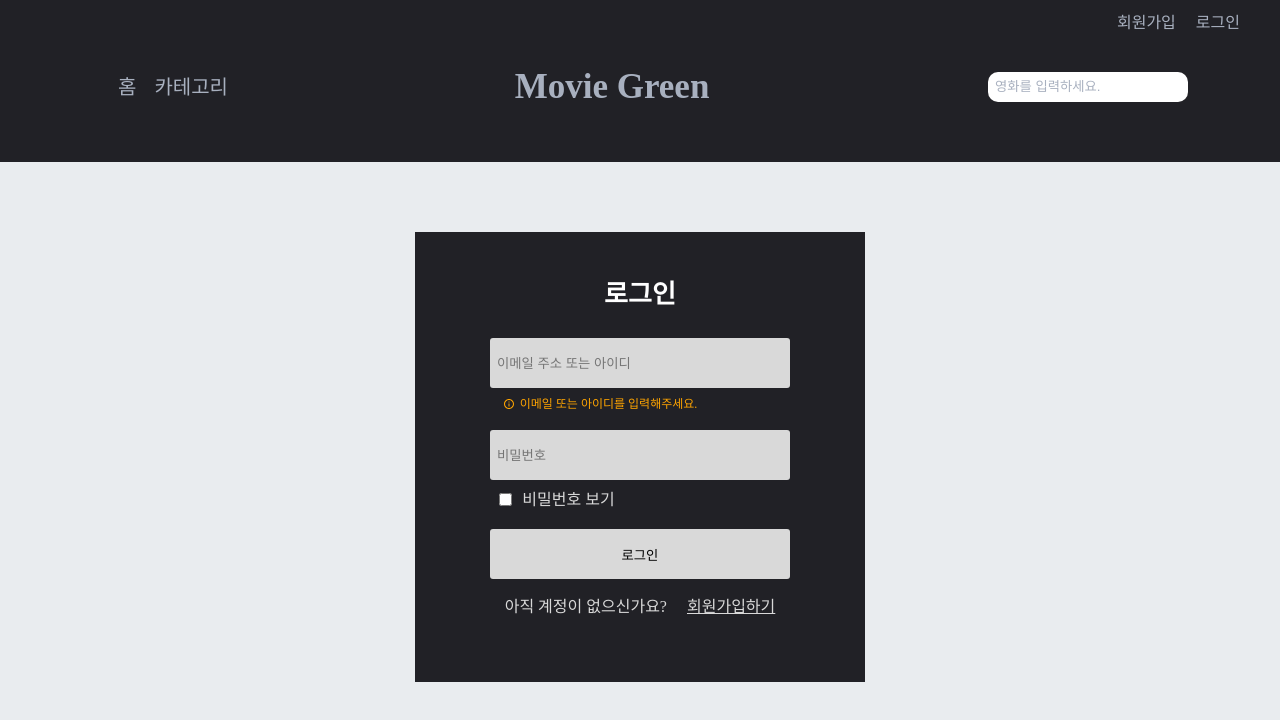
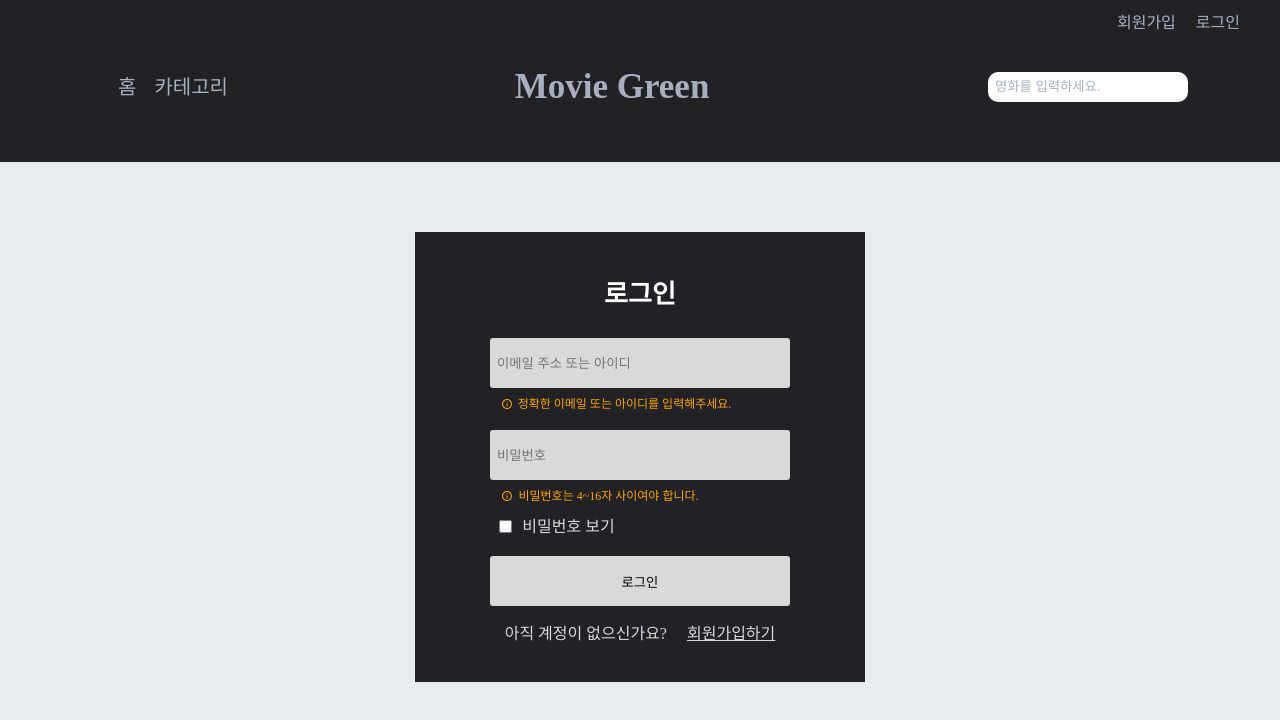
Before and after one commit to Wonahyeon/MovieGreen, a React (Create React App) app: page /log-in in a window 1280 px wide. Both pictures are taken after a click on the button "로그인". Shown: the top 720 px of the page. Built offline with nearby package versions, Linux system fonts and the light colour scheme.

Commit message:
로그인 유효성검사
로그인 유효성 검사기능 추가

```diff
--- a/src/pages/Login.js
+++ b/src/pages/Login.js
@@ -38,13 +38,16 @@ const Input = styled.input`
 `;
 
 // Id 경고
-const IdWarn = styled.div`
+const Warn = styled.div`
   /* display: none; */
   display: flex;
   color: orange;
   font-size: 12px;
   margin: 5px 0 10px;
   .warnMessage {
+    margin: 0 48px 0 5px;
+  }
+  .warnPwMessage {
     margin: 0 80px 0 5px;
   }
 `;
@@ -111,7 +114,9 @@ function Login(props) {
 
   const passwordRef = useRef(null);
 
-  const [warnMsShow, setWarnMsShow] = useState(false); // 메세지 상태
+  const [warnMsShow, setWarnMsShow] = useState(false); // Id 메세지
+  const [warnPwMsShow, setwarnPwMsShow] = useState(false); // Pw 메세지
+
 console.log(warnMsShow);
 
   // 비밀번호
@@ -126,10 +131,15 @@ console.log(warnMsShow);
   const handleAddProduct = () => {
     setPwValue('');
     setIdValue('');
-    if (IdValue.length < 3 ) {
-      setWarnMsShow(true);
-    }
+    IdValue.length < 3 ? setWarnMsShow(true) : setWarnMsShow(false);
+    PwValue.length < 4 ? setwarnPwMsShow(true) : setwarnPwMsShow(false);
   };
+
+  const handleShowWarn = () => {
+    IdValue.length < 3 ? setWarnMsShow(true) : setWarnMsShow(false);
+    PwValue.length < 4 ? setwarnPwMsShow(true) : setwarnPwMsShow(false);
+  }
+  // Id 글자수 맞춰도 안 사라짐
 
   const handleShowPwChecked = async () => {
     const password = await passwordRef.current
@@ -145,18 +155,6 @@ console.log(warnMsShow);
 
 
 
-  // setIdValue 값이 ' '일 때 submit 하면 IdWarn 보임
-  const handleShowWarn = () => {
-    if (IdValue.length < 3) {
-      setWarnMsShow(true);
-    }
-    // setIdValue(' ') && warnMsShow(true);
-
-  }
-
-
-
-
   return (
     <LoginWrapper>
       <MainLogin>
@@ -169,10 +167,10 @@ console.log(warnMsShow);
           />
         </label>
 
-        {warnMsShow && <IdWarn>
+        {warnMsShow && <Warn>
           <MdInfoOutline />
-          <p className='warnMessage'>이메일 또는 아이디를 입력해주세요.</p>
-        </IdWarn>}
+          <p className='warnMessage'>정확한 이메일 또는 아이디를 입력해주세요.</p>
+        </Warn>}
 
         <label>
           <Input type='password'
@@ -187,6 +185,12 @@ console.log(warnMsShow);
               }}}
             />
         </label>
+
+        {warnPwMsShow && <Warn>
+          <MdInfoOutline />
+          <p className='warnPwMessage'>비밀번호는 4~16자 사이여야 합니다.</p>
+        </Warn>}
+
         <PwShow>
           <input className='inputcheck' type='checkbox' onClick={(handleShowPwChecked)} />
           {/* <CheckBox onClick={handleShowPwChecked}>
```
